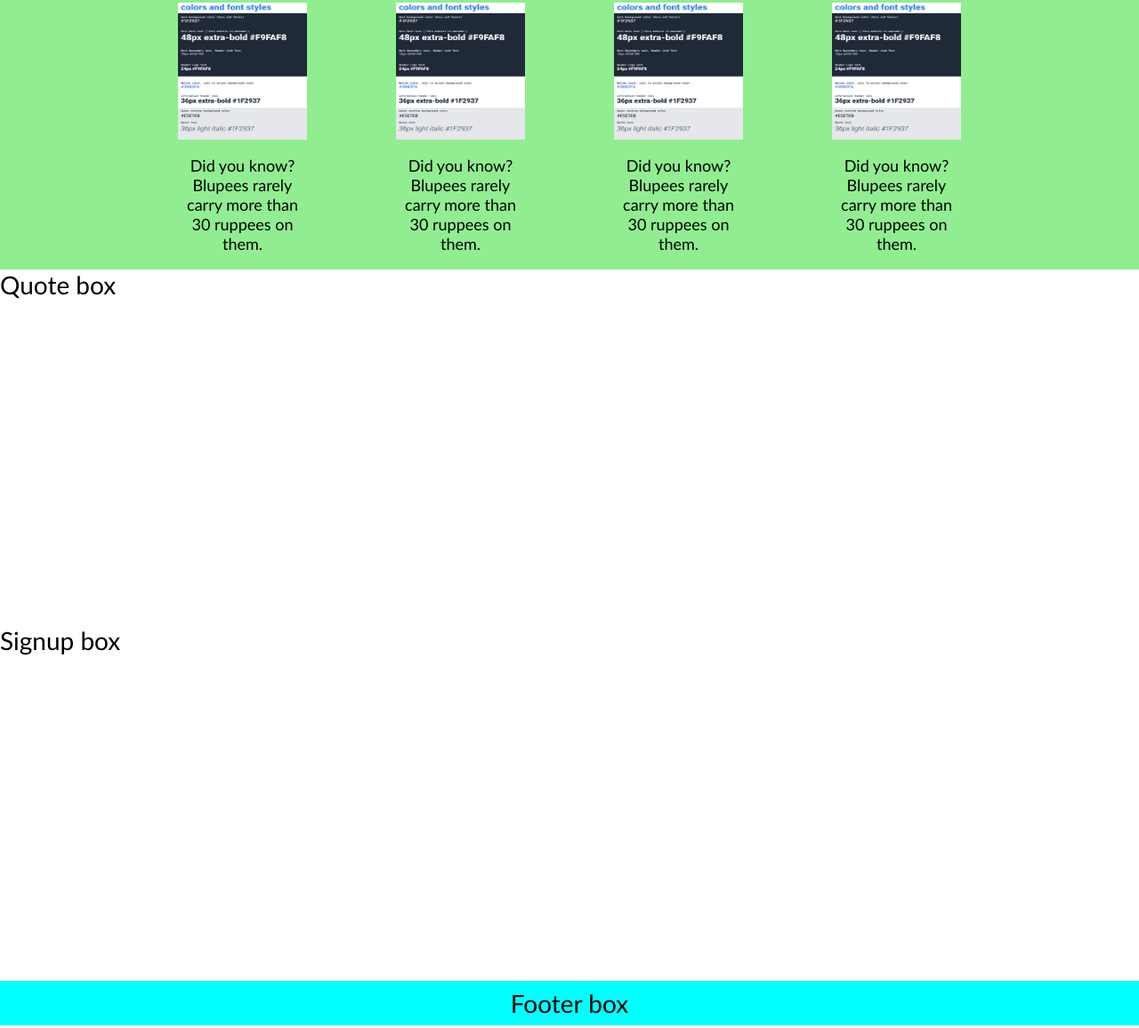
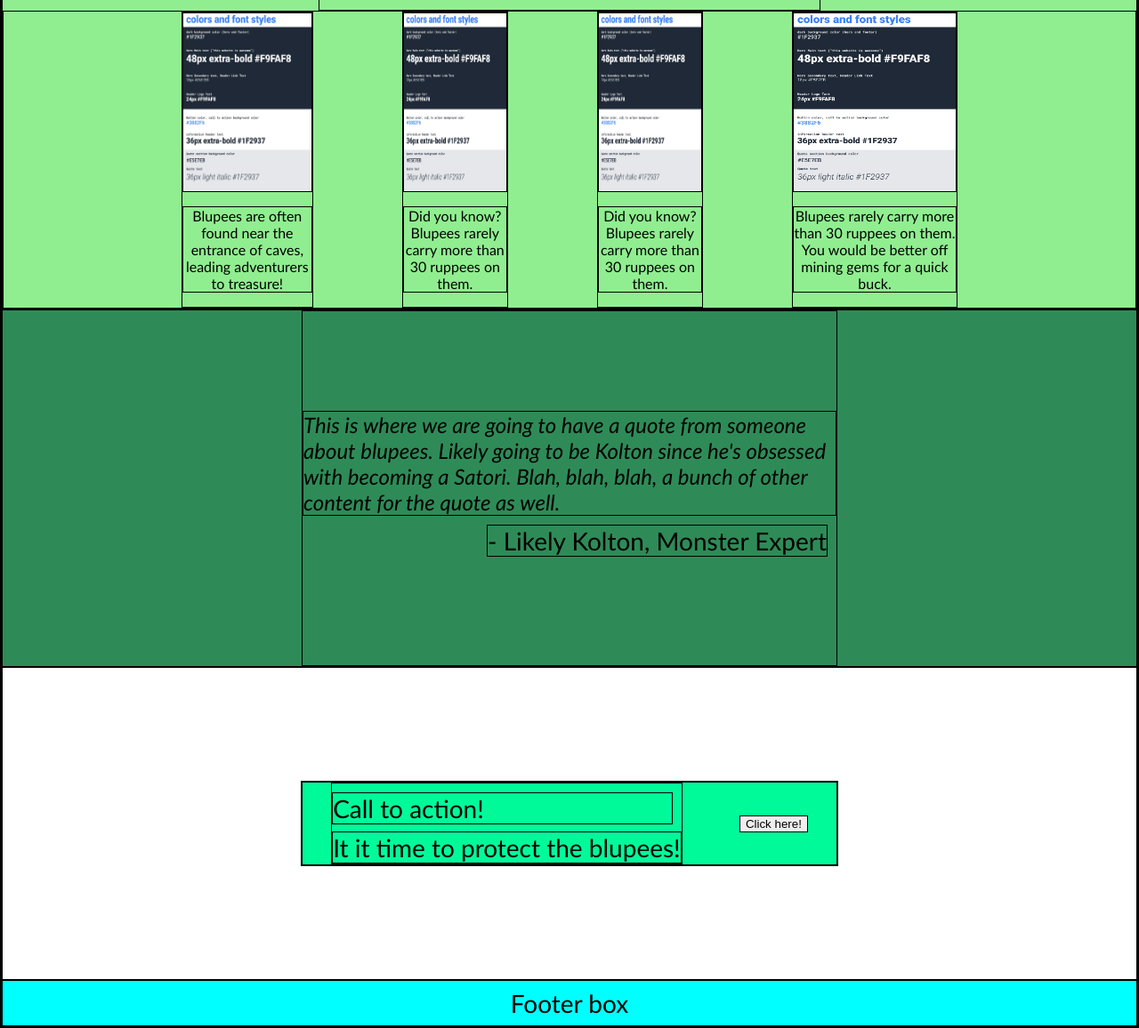
Before and after one commit to nTowney/odin_landing_page_project, a plain HTML site: page index.html in a window 1280 px wide. Shown: the part 547-1703 px from the top of the page at 89% size. Drawn offline with Linux system fonts and the light colour scheme.

Commit message:
Finished general layout
Now that the general layout is complete, I am going to begin working
on content. Once the content is done, I'll work with Cyndi on colors

```diff
--- a/index.css
+++ b/index.css
@@ -9,7 +9,7 @@ body{
     margin: 0;
 }
 *{/*FOR ALIGNING AND TROUBLESHOOTING*/
-    /* border: 1px solid black; */
+    border: 1px solid black;
 }
 
 a{
@@ -18,7 +18,6 @@ a{
 
 .header{
     display: flex;
-    /* flex-grow: 1; */
     background-color: forestgreen;
     max-height: 50px;
     align-items: center;
@@ -29,6 +28,7 @@ a{
 .logo{
     display: flex;
     flex-grow: 1;
+    justify-content: center;
 }
 
 .head-right-links{
@@ -100,30 +100,83 @@ ul{
 .fun-fact{
     display: flex;
     flex-direction: column;
+    max-width: 200px;
 }
 
 .fact-img{
     display: flex;
-    height: 200px;
+    flex-basis: 200px;
     flex-grow: 1;
+    max-width: 200px;
 }
 
 .fact-content{
     display: flex;
-    font-size: 18px;
+    font-size: 16px;
     text-align: center;
 }
 
 .quote-box{
     display: flex;
+    flex-direction: column;
     flex-grow: 1;
     flex-basis: 400px;
+    align-items: center;
+    justify-content: center;
+    background-color: seagreen;
+}
+
+.quote-content{
+    display: flex;
+    flex-direction: column;
+    flex-grow: 1;
+    justify-content: center;
+    width: 600px;
+}
+
+.quote{
+    display: flex;
+    font-style: italic;
+    font-size: 24px;
+    justify-content: center;
+    margin: 0;
+}
+
+.quote-ref{
+    display: flex;
+    align-self: flex-end;
+    margin: 10px;
 }
 
 .signup-box{
     display: flex;
     flex-grow: 1;
-    flex-basis: 400px;
+    flex-basis: 350px;
+    justify-content: center;
+    align-items: center;
+}
+
+.signup-box-details{
+    display: flex;
+    align-items: center;
+    justify-content: space-around;
+    flex-grow: 0;
+    align-self: center;
+    min-width: 600px;
+    background-color: mediumspringgreen;
+}
+
+.signup-content{
+    display: flex;
+    flex-direction: column;
+    justify-content: flex-end;
+
+}
+
+.signup-button{
+    display: flex;
+
+
 }
 
 .footer{
--- a/index.html
+++ b/index.html
@@ -26,11 +26,11 @@
         <div class="head-img"><img src="./img/full_design_image.png" alt="placeholder" style="height: 300px; width: 500px;"></div>
     </div>
     <div class="info-box">
-        <div class="info-box-head"><h2>Fun Facts About Blupees</h2></div>
+        <div class="info-box-head"><h2>Did You Know This About Blupees?</h2></div>
         <div class="info-box-content">
             <div class="fun-fact">
                 <img class="fact-img" src="./img/color_and_fonts.png" alt="placeholder" style="height: 100px;">
-                <p class="fact-content">Did you know? Blupees rarely carry more than 30 ruppees on them.</p>
+                <p class="fact-content">Blupees are often found near the entrance of caves, leading adventurers to treasure!</p>
             </div>
             <div class="fun-fact">
                 <img class="fact-img" src="./img/color_and_fonts.png" alt="placeholder" style="height: 100px;">
@@ -42,12 +42,26 @@
             </div>
             <div class="fun-fact">
                 <img class="fact-img" src="./img/color_and_fonts.png" alt="placeholder" style="height: 100px;">
-                <p class="fact-content">Did you know? Blupees rarely carry more than 30 ruppees on them.</p>
+                <p class="fact-content">Blupees rarely carry more than 30 ruppees on them. You would be better off mining gems for a quick buck.</p>
             </div>
         </div>
     </div>
-    <div class="quote-box">Quote box</div>
-    <div class="signup-box">Signup box</div>
+    <div class="quote-box">
+        <div class="quote-content">
+            <p class="quote">This is where we are going to have a quote from someone about blupees. Likely going to be Kolton since he's obsessed with becoming a Satori. Blah, blah, blah, a bunch of other content for the quote as well.</p>
+            <p class="quote-ref">- Likely Kolton, Monster Expert</p>
+        </div>
+    </div>
+    <div class="signup-box">
+        <div>
+            <div class="signup-box-details"><div class="signup-content">
+                <p style="margin: 10px 10px 8px 0;">Call to action!</p>
+                <p style="margin: 0;">It it time to protect the blupees!</p>
+            </div>
+            <button class="signup-button">Click here!</button>
+            </div>
+        </div>
+    </div>
     <div class="footer">Footer box</div>
 </body>
 
```
